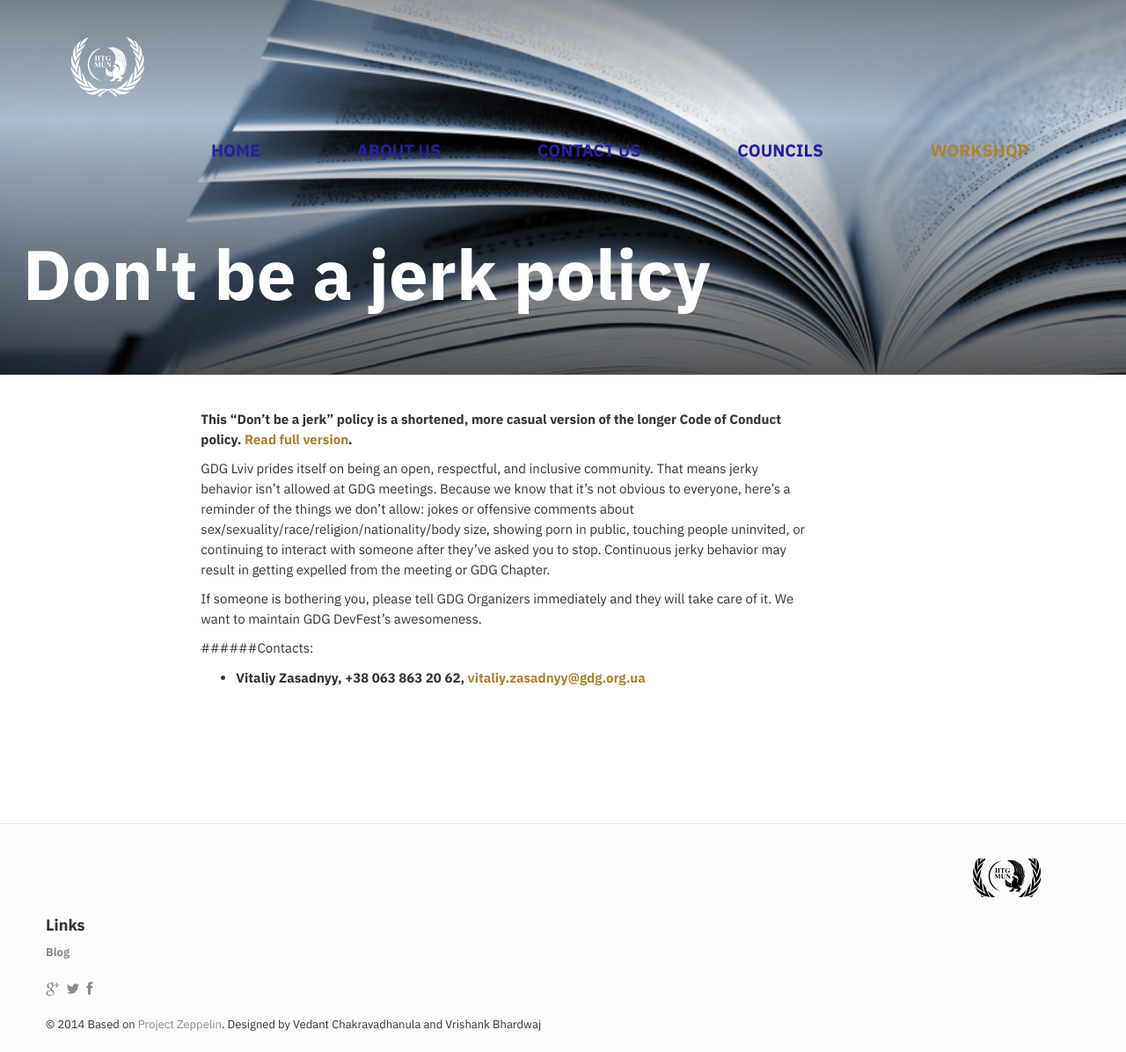
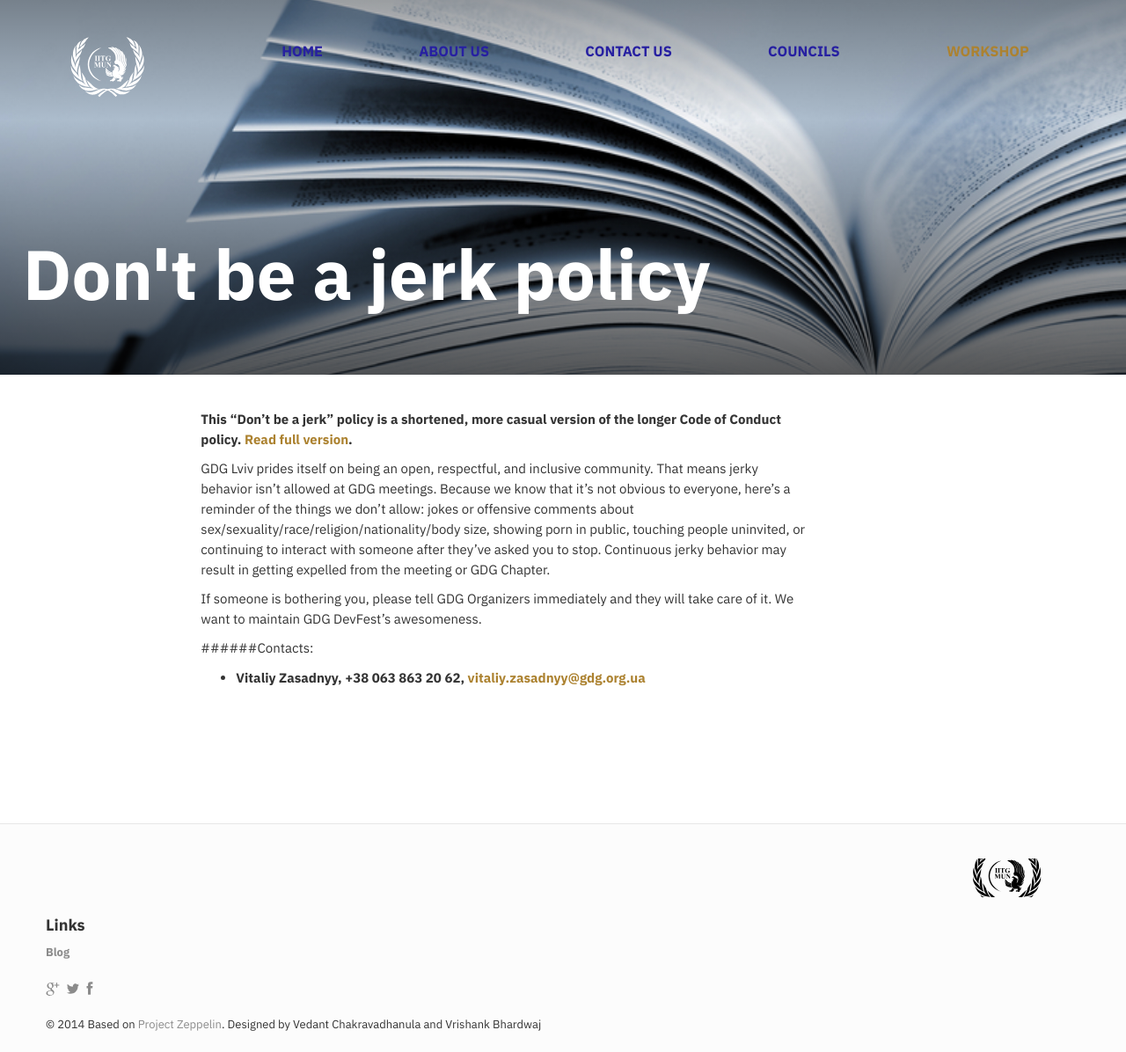
Before and after one commit to rupam170123041/IITG-MUN.github.io, a Jekyll site: the page built from cod.md, in a window 1280 px wide and 1196 px high. Shown: the whole window at 88% size. Built offline with Jekyll 4.4.1, drawn with Linux system fonts in a browser that asks for light colours; nearby versions of some CDN libraries; comment, search, counter and statistics services are not loaded.

```diff
--- a/css/main.css
+++ b/css/main.css
@@ -1923,7 +1923,7 @@
     padding: 0;
     list-style: none;
     text-align: left;
-    font-sixe: 32px;
+    font-size: 0.85vw;
     -webkit-transform: translateY(40px);
     -ms-transform: translateY(40px);
     transform: translateY(40px);
```
